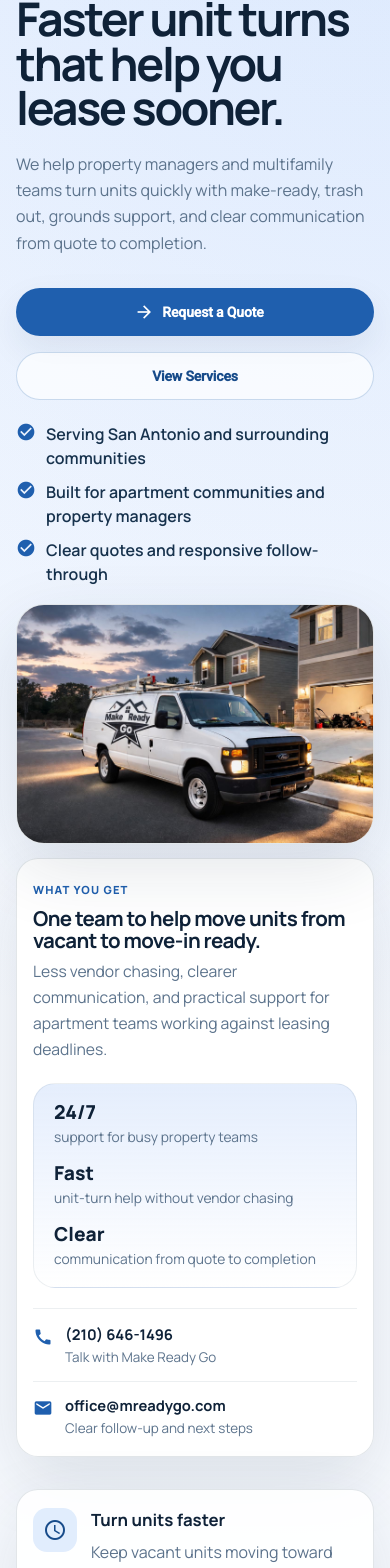
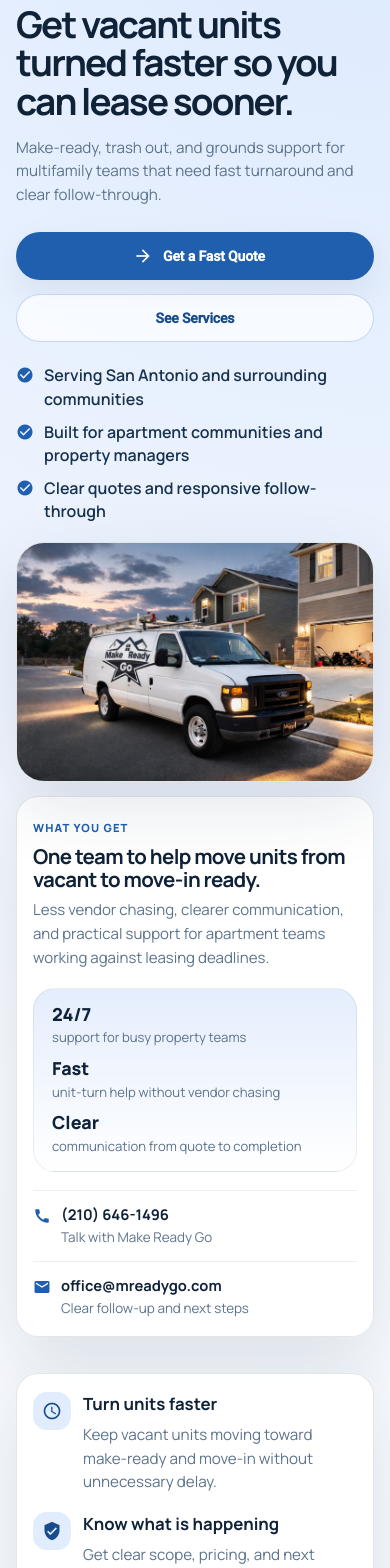
Before and after one commit to jbarcaz/make-ready-go, an Angular app: page /#/ in a window 390 px wide. Shown: the part 208-1776 px from the top of the page. Built offline with nearby package versions, Linux system fonts and the light colour scheme.

Commit message:
Refactor contact and quote forms for improved clarity and usability; update home and services sections for better messaging and layout consistency; enhance CSS styles for responsiveness and visual appeal.

```diff
--- a/src/app/about/about.component.html
+++ b/src/app/about/about.component.html
@@ -3,9 +3,7 @@
     <div class="eyebrow">About Make Ready Go</div>
     <h1>Reliable make ready support built for property managers under pressure.</h1>
     <p class="intro">
-      Apartment teams lose time and revenue when turns drag out, communication is
-      unclear, or vendors need constant follow-up. Make Ready Go exists to remove
-      that friction.
+      Apartment teams lose time and revenue when turns drag out or vendors need constant follow-up. Make Ready Go exists to remove that friction.
     </p>
 
     <div class="about-grid">
@@ -36,7 +34,7 @@
     <div class="about-cta">
       <a mat-button routerLink="/">Back to Home</a>
       <a class="primary-cta" mat-flat-button routerLink="/contact">
-        Contact Us
+        Talk With Our Team
       </a>
     </div>
   </mat-card>
--- a/src/app/home/home.component.css
+++ b/src/app/home/home.component.css
@@ -1,7 +1,7 @@
 .home-page {
   display: flex;
   flex-direction: column;
-  gap: 28px;
+  gap: 36px;
   min-width: 0;
 }
 
@@ -17,7 +17,7 @@
   grid-template-columns: minmax(0, 1.02fr) minmax(0, 0.98fr);
   gap: 40px;
   align-items: start;
-  padding: 22px 0 4px;
+  padding: 34px 0 10px;
 }
 
 .hero-copy,
@@ -42,12 +42,12 @@
 }
 
 .hero-copy h1 {
-  margin-top: 14px;
+  margin: 12px 0 0;
   color: var(--heading);
-  font-size: clamp(2.8rem, 5.8vw, 5.2rem);
-  line-height: 0.92;
+  font-size: clamp(2.7rem, 5.4vw, 4.8rem);
+  line-height: 0.96;
   letter-spacing: -0.05em;
-  max-width: 10ch;
+  max-width: 11ch;
 }
 
 .hero-text,
@@ -64,24 +64,25 @@
 }
 
 .hero-text {
-  margin-top: 20px;
-  max-width: 56ch;
-  font-size: 1.08rem;
+  margin-top: 16px;
+  max-width: 44ch;
+  font-size: 1rem;
+  line-height: 1.68;
 }
 
 .hero-actions {
   display: flex;
   flex-wrap: wrap;
-  gap: 16px;
-  margin-top: 32px;
+  gap: 14px;
+  margin-top: 26px;
   align-items: center;
 }
 
 .primary-btn,
 .secondary-btn {
-  min-height: 54px;
+  min-height: 52px;
   border-radius: 999px !important;
-  padding-inline: 26px !important;
+  padding-inline: 24px !important;
   font-weight: 800;
   letter-spacing: -0.01em;
 }
@@ -93,7 +94,7 @@
   display: inline-flex !important;
   align-items: center;
   justify-content: center;
-  gap: 0;
+  gap: 2px;
 }
 
 .primary-btn mat-icon {
@@ -112,9 +113,9 @@
 
 .hero-points {
   display: grid;
-  gap: 12px;
-  margin-top: 26px;
-  max-width: 620px;
+  gap: 10px;
+  margin-top: 24px;
+  max-width: 560px;
 }
 
 .hero-point {
@@ -123,15 +124,16 @@
   gap: 10px;
   color: var(--text);
   font-weight: 600;
-  line-height: 1.5;
+  line-height: 1.45;
 }
 
 .hero-point mat-icon {
   color: var(--primary);
   flex: 0 0 auto;
-  font-size: 20px;
-  width: 20px;
-  height: 20px;
+  font-size: 18px;
+  width: 18px;
+  height: 18px;
+  margin-top: 2px;
 }
 
 .hero-visual {
@@ -190,8 +192,8 @@
 .hero-info-card {
   display: grid;
   grid-template-columns: 1fr;
-  gap: 20px;
-  padding: 22px;
+  gap: 18px;
+  padding: 20px;
   border-radius: 26px;
   background: var(--surface-strong);
   border: 1px solid var(--line);
@@ -201,15 +203,15 @@
 .hero-info-copy h2 {
   margin: 8px 0 8px;
   color: var(--heading);
-  font-size: 1.45rem;
-  line-height: 1.08;
+  font-size: 1.36rem;
+  line-height: 1.12;
   letter-spacing: -0.03em;
 }
 
 .hero-info-copy p {
   color: var(--text-muted);
-  line-height: 1.65;
-  font-size: 0.98rem;
+  line-height: 1.58;
+  font-size: 0.94rem;
 }
 
 .panel-kicker {
@@ -223,8 +225,8 @@
 .hero-info-metrics {
   display: grid;
   grid-template-columns: repeat(3, minmax(0, 1fr));
-  gap: 16px;
-  padding: 18px 20px;
+  gap: 12px;
+  padding: 16px 18px;
   border-radius: 22px;
   background: linear-gradient(180deg, color-mix(in srgb, var(--surface-accent) 82%, transparent), var(--surface-strong));
   border: 1px solid rgba(23, 50, 77, 0.08);
@@ -236,29 +238,29 @@
   grid-template-columns: repeat(2, minmax(0, 1fr));
   gap: 0;
   border-top: 1px solid rgba(23, 50, 77, 0.08);
-  padding-top: 16px;
+  padding-top: 14px;
 }
 
 .hero-mini-card {
   display: flex;
   align-items: flex-start;
-  gap: 12px;
-  padding-right: 16px;
+  gap: 10px;
+  padding-right: 14px;
   min-width: 0;
 }
 
 .hero-mini-card:last-child {
   padding-right: 0;
-  padding-left: 16px;
+  padding-left: 14px;
   border-left: 1px solid rgba(23, 50, 77, 0.08);
 }
 
 .hero-mini-card mat-icon {
   margin-top: 2px;
   color: var(--primary);
-  font-size: 20px;
-  width: 20px;
-  height: 20px;
+  font-size: 18px;
+  width: 18px;
+  height: 18px;
 }
 
 .hero-mini-card strong {
@@ -283,23 +285,24 @@
 
 .stat-item strong {
   color: var(--heading);
-  font-size: 1.2rem;
+  font-size: 1.12rem;
   font-weight: 800;
   line-height: 1.1;
 }
 
 .stat-item span {
   color: var(--text-muted);
-  font-size: 0.86rem;
-  line-height: 1.45;
+  font-size: 0.82rem;
+  line-height: 1.4;
 }
 
 .proof-strip {
   display: grid;
   grid-template-columns: repeat(4, minmax(0, 1fr));
   gap: 18px;
-  padding: 22px;
+  padding: 24px;
   border-radius: var(--radius-lg);
+  background: var(--surface-strong);
 }
 
 .proof-item strong,
@@ -325,28 +328,36 @@
   display: inline-flex;
   align-items: center;
   justify-content: center;
-  width: 44px;
-  height: 44px;
+  width: 40px;
+  height: 40px;
   border-radius: 14px;
   background: var(--primary-soft);
   color: var(--primary-dark);
   flex: 0 0 auto;
 }
 
+.proof-icon mat-icon,
+.benefit-icon mat-icon {
+  font-size: 20px;
+  width: 20px;
+  height: 20px;
+}
+
 .proof-item span {
   color: var(--text-muted);
-  line-height: 1.65;
+  line-height: 1.55;
+  font-size: 0.95rem;
 }
 
 .content-section {
-  padding: 32px;
+  padding: 36px 32px;
   border-radius: 34px;
   background: color-mix(in srgb, var(--surface) 52%, transparent);
 }
 
 .compact-section {
-  padding-top: 28px;
-  padding-bottom: 28px;
+  padding-top: 34px;
+  padding-bottom: 34px;
 }
 
 .section-heading {
@@ -358,8 +369,47 @@
 .final-cta h2 {
   margin: 14px 0 14px;
   font-size: clamp(2.2rem, 4.2vw, 3.4rem);
-  line-height: 0.98;
+  line-height: 1;
   letter-spacing: -0.04em;
+}
+
+.section-heading p {
+  max-width: 58ch;
+}
+
+.benefit-list {
+  display: grid;
+  grid-template-columns: repeat(3, minmax(0, 1fr));
+  gap: 16px;
+  margin-top: 26px;
+}
+
+.benefit-card {
+  display: flex;
+  align-items: flex-start;
+  gap: 14px;
+  padding: 20px 18px;
+  border-radius: 24px;
+}
+
+.benefit-icon {
+  display: inline-flex;
+  align-items: center;
+  justify-content: center;
+  width: 40px;
+  height: 40px;
+  border-radius: 12px;
+  background: var(--primary-soft);
+  color: var(--primary-dark);
+  flex: 0 0 auto;
+}
+
+.benefit-card h3 {
+  margin: 0 0 8px;
+  color: var(--heading);
+  font-size: 1.02rem;
+  line-height: 1.25;
+  letter-spacing: -0.02em;
 }
 
 .benefit-grid,
@@ -483,6 +533,7 @@
     height: 420px;
   }
 
+  .benefit-list,
   .benefit-grid,
   .process-grid,
   .faq-list,
@@ -493,23 +544,23 @@
 
 @media (max-width: 720px) {
   .home-page {
-    gap: 28px;
+    gap: 32px;
   }
 
   .hero-section {
-    gap: 20px;
-    padding-top: 2px;
+    gap: 22px;
+    padding: 12px 0 4px;
   }
 
   .hero-copy h1 {
     max-width: none;
-    font-size: clamp(2.3rem, 11vw, 3.4rem);
-    line-height: 0.96;
+    font-size: clamp(2.05rem, 9.4vw, 2.9rem);
+    line-height: 1.02;
   }
 
   .hero-text {
-    font-size: 1rem;
-    line-height: 1.65;
+    font-size: 0.98rem;
+    line-height: 1.6;
   }
 
   .hero-actions {
@@ -566,6 +617,11 @@
     padding: 22px 18px;
   }
 
+  .compact-section {
+    padding-top: 26px;
+    padding-bottom: 26px;
+  }
+
   .final-cta {
     flex-direction: column;
     align-items: stretch;
@@ -588,13 +644,22 @@
   }
 
   .hero-copy h1 {
-    font-size: clamp(2rem, 12vw, 2.9rem);
+    font-size: clamp(1.82rem, 9.6vw, 2.3rem);
+    line-height: 1.04;
   }
 
   .primary-btn,
   .secondary-btn {
     min-height: 48px;
     padding-inline: 18px !important;
+  }
+
+  .hero-text,
+  .section-heading p,
+  .proof-item span,
+  .benefit-card p {
+    font-size: 0.95rem;
+    line-height: 1.55;
   }
 
   .hero-card-primary {
@@ -612,14 +677,26 @@
   .benefit-card,
   .process-card,
   .faq-card {
-    padding: 20px;
+    padding: 18px;
   }
 
   .section-heading h2,
   .services-copy h2,
   .final-cta h2 {
-    font-size: clamp(1.7rem, 8vw, 2.3rem);
-    line-height: 1.04;
+    font-size: clamp(1.52rem, 7vw, 2rem);
+    line-height: 1.08;
+  }
+
+  .proof-item {
+    gap: 12px;
+  }
+
+  .proof-icon,
+  .benefit-icon,
+  .step-number,
+  .service-icon {
+    width: 38px;
+    height: 38px;
   }
 
   .service-row {
--- a/src/app/home/home.component.html
+++ b/src/app/home/home.component.html
@@ -2,19 +2,18 @@
   <section class="hero-section">
     <div class="hero-copy">
       <p class="eyebrow">Apartment make ready services for San Antonio property managers</p>
-      <h1>Faster unit turns that help you lease sooner.</h1>
+      <h1>Get vacant units turned faster so you can lease sooner.</h1>
       <p class="hero-text">
-        We help property managers and multifamily teams turn units quickly with
-        make-ready, trash out, grounds support, and clear communication from quote to completion.
+        Make-ready, trash out, and grounds support for multifamily teams that need fast turnaround and clear follow-through.
       </p>
 
       <div class="hero-actions">
         <a mat-flat-button class="primary-btn" routerLink="/get-a-quote">
-          <span>Request a Quote</span>
+          <span>Get a Fast Quote</span>
           <mat-icon aria-hidden="true">arrow_forward</mat-icon>
         </a>
         <a mat-stroked-button class="secondary-btn" routerLink="/services">
-          View Services
+          See Services
         </a>
       </div>
 
@@ -96,11 +95,24 @@
   <section class="content-section compact-section">
     <div class="section-heading">
       <p class="section-kicker">Why teams choose us</p>
-      <h2>Clear service, faster turns, less follow-up.</h2>
+      <h2>Less chasing. Faster turns. Better-looking units.</h2>
       <p>
-        Property managers do not just need labor. They need reliable help that
-        reduces vacancy time, protects presentation, and keeps the turn process moving.
+        Property teams need more than extra labor. They need a crew that helps keep vacant units moving without adding more follow-up for the office.
       </p>
+    </div>
+
+    <div class="benefit-list" aria-label="Key advantages">
+      @for (benefit of benefits; track benefit.title) {
+        <article class="benefit-card">
+          <div class="benefit-icon">
+            <mat-icon>{{ benefit.icon }}</mat-icon>
+          </div>
+          <div>
+            <h3>{{ benefit.title }}</h3>
+            <p>{{ benefit.description }}</p>
+          </div>
+        </article>
+      }
     </div>
   </section>
 
--- a/src/app/home/home.component.ts
+++ b/src/app/home/home.component.ts
@@ -51,6 +51,24 @@ export class HomeComponent {
     },
   ];
 
+  readonly benefits = [
+    {
+      icon: "bolt",
+      title: "Quick response when units open up",
+      description: "Move from vacancy to action faster with a team that is built around apartment turn timelines.",
+    },
+    {
+      icon: "chat",
+      title: "Fewer update requests from your office",
+      description: "Clear scope, communication, and next steps help your staff spend less time chasing vendors.",
+    },
+    {
+      icon: "fact_check",
+      title: "Work that supports leasing readiness",
+      description: "Cleaner presentation and dependable follow-through help units show better and get back on the market sooner.",
+    },
+  ];
+
   readonly steps = [
     {
       title: "Send the unit and service details",
--- a/src/app/services/services.html
+++ b/src/app/services/services.html
@@ -4,8 +4,7 @@
       <p class="eyebrow">Our services</p>
       <h1 class="card-title">Turn support that helps your property look ready, faster.</h1>
       <p class="card-subtitle">
-        Make Ready Go supports multifamily teams with practical services that keep
-        turns moving and property presentation strong.
+        Practical services for multifamily teams that need turns moving and units ready to show.
       </p>
     </div>
 
@@ -17,5 +16,11 @@
         </article>
       }
     </div>
+
+    <div class="services-cta">
+      <a class="primary-cta" mat-flat-button routerLink="/get-a-quote">
+        Get a Fast Quote
+      </a>
+    </div>
   </mat-card>
 </div>
--- a/src/app/services/services.ts
+++ b/src/app/services/services.ts
@@ -1,9 +1,11 @@
 import { Component } from '@angular/core';
 import { MatCardModule } from '@angular/material/card';
+import { MatButtonModule } from '@angular/material/button';
+import { RouterLink } from '@angular/router';
 
 @Component({
   selector: 'app-services',
-  imports: [MatCardModule],
+  imports: [MatCardModule, MatButtonModule, RouterLink],
   templateUrl: './services.html',
   styleUrl: './services.css',
 })
```
Also changed, not shown: src/app/about/about.component.css (+28 -14 lines), src/app/contact/contact.component.css (+106 -16 lines), src/app/contact/contact.component.html (+25 -6 lines), src/app/quote/quote.css (+82 -20 lines), src/app/quote/quote.html (+21 -2 lines), src/app/services/services.css (+42 -12 lines), 4 other files (tests, documents, lock files or other folders).
